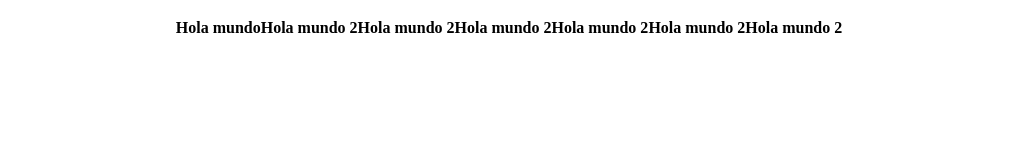
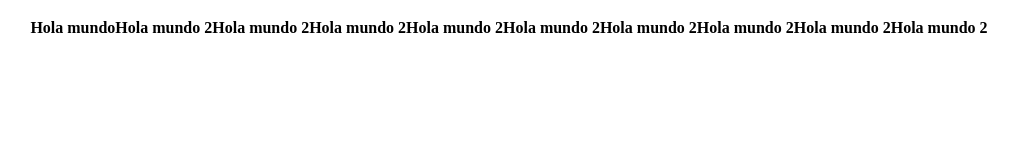
Before and after one commit to josedavid1996/prueba-pull-resque, a plain HTML site: page index.html in a window 1280 px wide. Shown: the whole page, without its empty margins (131-1149 px from the left). Drawn offline with Linux system fonts and the light colour scheme.

Commit message:
two two two two

```diff
--- a/index.html
+++ b/index.html
@@ -15,6 +15,9 @@
   <h1 style="font-size: 16px;">Hola mundo 2</h1>
   <h1 style="font-size: 16px;">Hola mundo 2</h1>
   <h1 style="font-size: 16px;">Hola mundo 2</h1>
+  <h1 style="font-size: 16px;">Hola mundo 2</h1>
+  <h1 style="font-size: 16px;">Hola mundo 2</h1>
+  <h1 style="font-size: 16px;">Hola mundo 2</h1>
 </body>
 
 </html>
```
